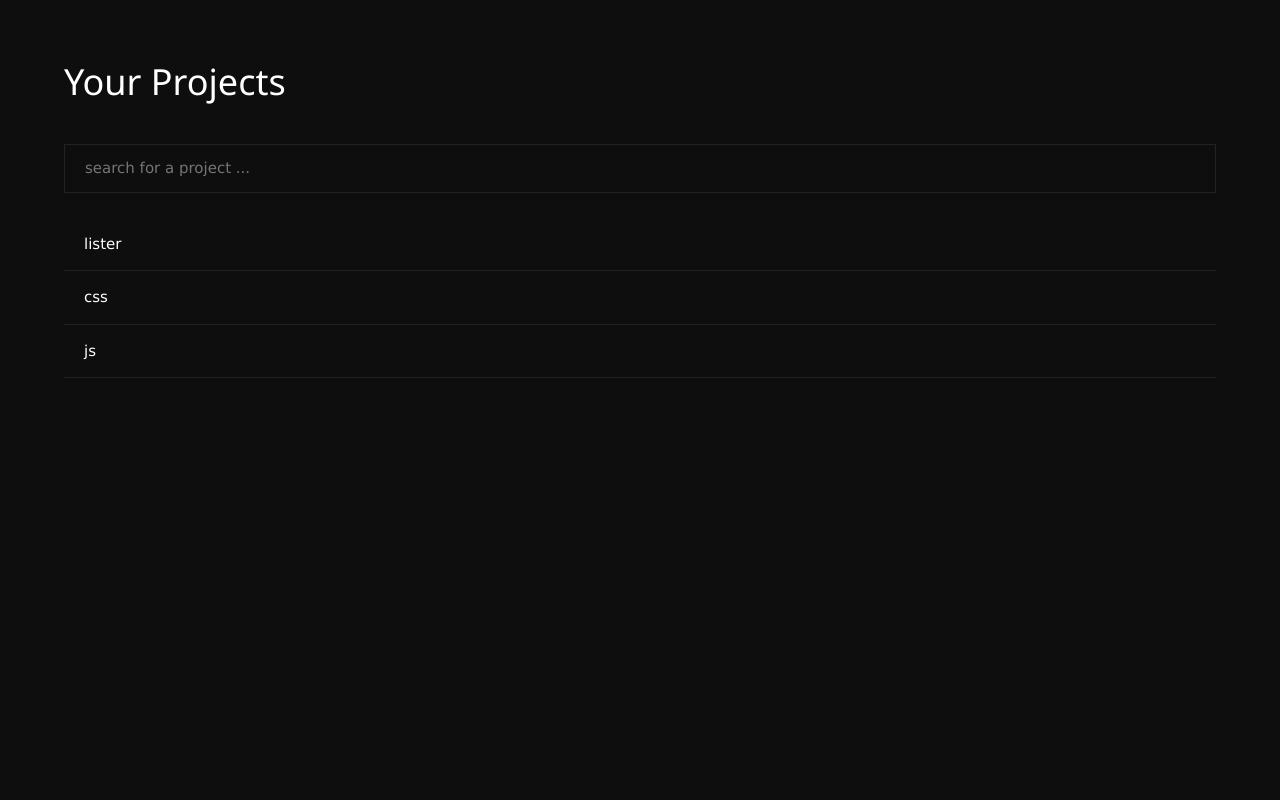
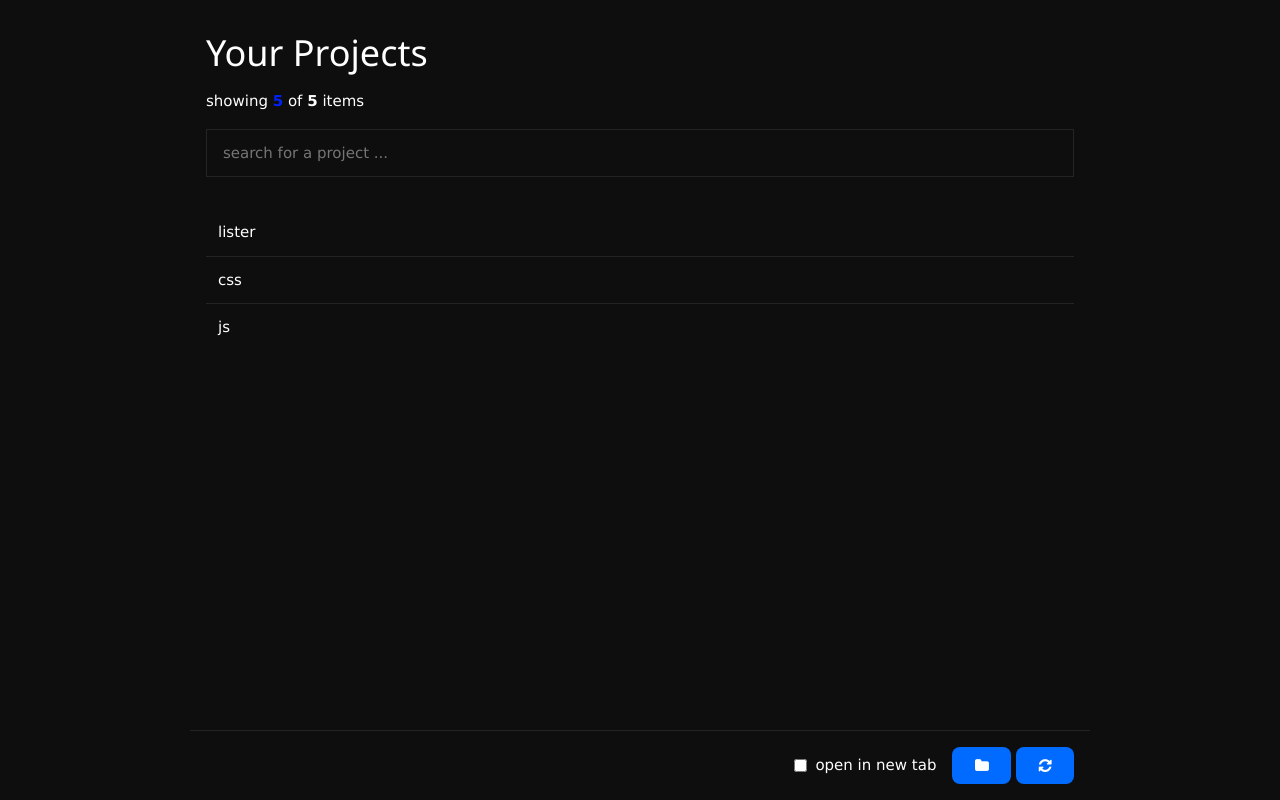
Before and after one commit to corygshava/lister, a PHP site: page /browser.php in a window 1280 px wide. Run offline with PHP 8.4, Linux system fonts and the light colour scheme; some web fonts are replaced.

Commit message:
revamped the basic structure

```diff
--- a/browser.php
+++ b/browser.php
@@ -6,6 +6,7 @@
 
 <?php
 	$allowed_methods = isset($allowed_methods) ? $allowed_methods : $default_methods;
+	$show_files = isset($show_files) ? $show_files : false;
 	$tohide = isset($tohide) ? $tohide : $default_hide;
 	$dir = isset($dir) ? $dir : './';
 ?>
@@ -31,7 +32,13 @@
 			continue;
 		}
 
+		if($show_files){
 			$foundfyls[] = $fyl;
+		} else if(is_dir($dir.$fyl)){
+			$foundfyls[] = $fyl;
+		} else {
+			continue;
+		}
 	}
 
 	closedir($drf);
@@ -46,18 +53,32 @@
 <!DOCTYPE html>
 <html>
 <head>
-	<link rel="stylesheet" href="lister/css/styles.css">
-	<link rel="stylesheet" href="lister/css/w3.css">
+	<link rel="stylesheet" href="/lister/css/styles.css">
+	<link rel="stylesheet" href="/lister/css/coryG_base.css">
+	<link rel="stylesheet" href="/lister/css/w3.css">
+	<link rel="stylesheet" href="/lister/css/iconic.css">
 	<title>Your projects</title>
 	<meta name="viewport" content="initial-scale=1,width-device-width">
+
+	<script src="/lister/js/app.js"></script>
+	<script src="/lister/js/SuperScript.js"></script>
+	<script src="/lister/js/toappend.js"></script>
+	<script src="/lister/js/customalerter.js"></script>
 </head>
 <body>
+	<div class="maincontent">
+		<div class="links">
+			<div class="spacy-sm flow gap-sm" data-role="headpart">
+				<div class="hed">
+					<h1>Your Projects</h1>
+					<span>showing <b class="themetxt">5</b> of <b>5</b> items</span>
+				</div>
+				<div class="searchbox">
+					<input type="search" id="filter" oninput="filterlinks()" placeholder="search for a project ...">
+				</div>
+			</div>
 
-<div class="links">
-	<h1>Your Projects</h1>
-	<div class="search">
-		<input type="text" id="filter" oninput="filterlinks()" placeholder="search for a project ...">
-	</div>
+			<div class="spacy-sm" data-role="fyllinks">
 				<?php
 					// Get the current directory
 					$dir = './';
@@ -81,6 +102,22 @@
 						echo "Directory does not exist.";
 					}
 				?>
+			</div>
+
+			<div data-role="options" class="flow centroid">
+				<div class="stuff gap-sm spacy-sm">
+					<div class="flowline center gap-tn">
+						<input type="checkbox" id="npt_newtab">
+						<label for="npt_newtab"> open in new tab</label>
+					</div>
+					<div>
+						<a class="btn primary" href="../"><i class="icon-folder"></i></a>
+						<a class="btn primary" href="#"><i class="icon-refresh"></i></a>
+					</div>
+				</div>
+			</div>
+		</div>
+	</div>
 
 	<script>
 		/*
@@ -124,7 +161,5 @@
 			})
 		}
 	</script>
-
-</div>
 </body>
 </html>
--- /dev/null
+++ b/css/coryG_base.css
@@ -0,0 +1,467 @@
+:root {
+	--themecolor: #0022ff;
+	--seccolor: rgb(2, 107, 255);
+	--darkcolor: #0f0284;
+	--clr-theme-dark: var(--darkcolor);
+	--clr-bg: #0e0e0e;
+	/* --clr-bg: red; */
+	--clr-bgglass: #0e0e0eaa;
+	--clr-darkglass: #000000aa;
+	--clr-panelbg: #242424;
+	--clr-whiteglass: #efefefaa;
+	--clr-alttext: #fefefe;
+	--clr-text: #fff;
+	--clr-text-muted: #999;
+	--clr-mode: #000;
+	--clr-altmode: #fff;
+	--borderdesktop: transparent;
+	--themeglow: 0 0 16px var(--themecolor);
+	--themeshadow: 0 0 16px rgba(0,0,0,0.7);
+	--lightshadow: 0 0 16px rgba(0,0,0,0.2);
+	--overlaybg: rgba(0,0,0,0.8);
+	--size-tn: 8px;
+	--size-sm: 16px;
+	--size-nm: 24px;
+	--size-md: 32px;
+	--size-lg: 48px;
+	--size-mg: 64px;
+	--roundness: 8px;
+	--minspan: 800px;
+}
+
+/* imgs */
+:root{
+	--herobgimg: url('../imgs/slides/slide1.webp');
+}
+
+*,*::after,*::before{
+	box-sizing: border-box;
+	transition: 0.3s ease-out;
+}
+html{
+	scroll-behavior: smooth;
+}
+.body{
+	font-family: 'Playfair Display',system-ui,sans-serif !important;
+	background:var(--clr-bg);
+	color:var(--clr-text);
+	line-height:1.6;
+	padding: 0;
+	margin: 0;
+	width: 100vw;
+	overflow-x: hidden;
+	min-height: 100vh;
+}
+a{
+	text-decoration: none;
+	color: inherit;
+}
+
+/* UI kit */
+	/* ---------- headings ------------------- */
+		.hedtxt,.h1,.hedtxt2,.h2,.hedtxt3,.h3{
+			font-weight: 800;
+			display: block;
+			width: 100%;
+			text-transform: capitalize;
+		}
+		.hedtxt,.h1{
+			font-size: min(var(--size-mg),14vw);
+		}
+		.hedtxt2,.h2{
+			font-size: min(var(--size-lg),7vw);
+		}
+		.hedtxt3,.h3{
+			font-size: min(var(--size-md,1.75vw));
+		}
+		.hedtxt b,.h1 b,.hedtxt2 b,.hedtxt3 b,.h2 b{color: var(--themecolor);font-family: 'Great Vibes';}
+
+	/* ---------- 1. Buttons ----------------- */
+		.mybtn, .btn:not(.except){
+			display:inline-flex;
+			align-items:center;
+			justify-content:center;
+			gap:.5rem;
+			padding:.75rem 1.5rem;
+			border-radius:var(--roundness);
+			font-weight:600;
+			cursor:pointer;
+			text-shadow: none;
+			border:none;
+		}
+		.mybtn.primary,.btn:not(.except).primary{background:var(--seccolor);color:#fff}
+		.mybtn.primary:hover,.btn:not(.except).primary:hover{background:var(--clr-theme-dark);transform:translateY(-1px);box-shadow:var(--shadow-md);color: #fff !important;}
+		.mybtn.outline,.btn:not(.except).outline{background:transparent;color:var(--themecolor);border:1px solid var(--themecolor)}
+		.mybtn.outline.light,.btn:not(.except).outline.light{background:transparent;color:var(--seccolor);border:1px solid var(--seccolor)}
+		.mybtn.outline.dark,.btn:not(.except).outline.dark{background:transparent;color:var(--darkcolor);border:1px solid var(--darkcolor)}
+		.mybtn.outline:hover,.btn:not(.except).outline:hover{background:var(--seccolor);color:#fff;border: 1px solid var(--themecolor);}
+
+	/* ---------- 2. navbar ------------------ */
+		nav{
+			position:fixed;
+			top:0;
+			left:0;
+			width: 100%;
+			backdrop-filter: blur(7px);
+			z-index:12;
+		}
+		/* styles when its not scrolled */
+		nav:not(.scrolled){
+			color: var(--clr-alttext) !important;
+			background: transparent;
+			padding: 64px 40px 20px 40px;
+			border-bottom: 1px solid var(--clr-alttext);
+		}
+		/* styles when its scrolled */
+		nav.scrolled{
+			border-bottom: 1px solid #ddd;
+			/* border-bottom: 1px solid transparent; */
+			padding: 12px 20px;
+			/* background-color: var(--clr-panelbg); */
+			background-color: var(--clr-bg);
+			color: var(--clr-text);
+		}
+		nav .navcon {
+			padding: 0 8px;
+			display: flex;
+			justify-content: space-between;
+			align-items: center;
+			gap: 20px;
+		}
+		nav .navcon .navlinks{
+			opacity: 1;
+			/*padding: 32px;*/
+		}
+		nav .navcon .navlinks a{
+			padding: 8px 16px;
+			border-radius: var(--roundness);
+			position: relative;
+			overflow: hidden;
+		}
+		nav .navcon .navlinks a:not(.active):hover{
+			color: var(--themecolor);
+		}
+		nav .navcon .navlinks a::before{
+			border-radius: var(--roundness);
+			content: '';
+			position:absolute;
+			top:0;
+			left:0;
+			width: 100%;
+			height: 100%;
+			background: linear-gradient(80deg,var(--seccolor),var(--themecolor));
+			opacity: 0;
+			z-index: -1;
+		}
+		nav .navcon .navlinks a.active{
+			color: var(--clr-alttext);
+			font-weight: 800;
+		}
+		nav .navcon .navlinks a.active::before{
+			opacity: 1;
+		}
+		nav .logo{font-size:min(1.1rem, 7vw);font-weight:700;color:var(--seccolor)}
+		nav img.logo{aspect-ratio: 1;object-fit: cover;height: 60px;}
+
+	/* ---------- 3. modals ------------------ */
+		.mymodal{
+			position: fixed;
+			top: 0;
+			bottom: 0;
+			left: 0;
+			width: 100%;
+			height: 100%;
+			display: flex;
+			flex-direction: column;
+			align-items: center;
+			justify-content: center;
+			background: var(--overlaybg);
+			z-index: 24;
+		}
+		.mymodal.block{
+			background: var(--clr-bg);
+		}
+		.mymodal .modal-content{
+			padding: 24px 32px;
+			width: min(1000px, 96vw);
+			max-height: 96vh;
+			overflow: hidden auto;
+			border-radius: var(--roundness);
+			background: var(--clr-panelbg);
+			position: relative;
+		}
+		.mymodal .modal-content .closebtn{
+			position: absolute;
+			top: 0;
+			right: 0;
+			padding: var(--size-md);
+			background: transparent;
+			border:none;
+			cursor: pointer;
+			color: inherit;
+		}
+		.mymodal .modal-content .closebtn:hover{
+			color: red;
+			scale: 1.1;
+		}
+
+	/* ---------- 4. Banner ------------------ */
+		.banner{
+			background:linear-gradient(80deg,var(--themecolor) 0,var(--seccolor) 80%);
+			color:var(--clr-text) !important;
+			text-align:center;
+			padding:.75rem 1rem;
+			font-weight:600;
+			width: 100%;
+			z-index: 16 !important;
+		}
+		.banner a{
+			color: #fff;
+		}
+
+	/* ---------- 10. FOOTER ----------------- */
+		footer{padding:50px 40px 30px;font-size:1.1rem;color:var(--clr-text);display:flex;flex-direction:column;gap:20px;position: relative;}
+		footer:before{
+			content: '';
+			position: absolute;
+			width: 100%;
+			height: 100%;
+			top: 0;
+			left: 0;
+			background: var(--seccolor);
+			opacity: 0.17;
+			z-index: -1;
+		}
+		.footer-top{display:flex;flex-wrap:wrap;gap:40px;}
+		.footer-col{flex:1 1 200px;}
+		.footer-col h4{margin-bottom:10px;font-weight:800;text-transform:uppercase;letter-spacing:.05em;color: var(--clr-mode);}
+		.footer-bottom{text-align:center;font-size:.99rem;padding-top:20px;border-top:1px solid #6e6e6e;margin-top: 12px;}
+		.footer-col>div{padding: 0 10px;gap: 10px !important;}
+		.footer-col>div a{text-decoration: none;}
+		.footer-col>div a:hover{color: var(--darkcolor);}
+
+	/* ---------- 11. OVERLAY ---------------- */
+		.overlay#xtrasmenu{
+			justify-content: flex-end;
+			background: #00000077 !important;
+		}
+		.overlay .searchbox {
+			display: flex;
+			/* flex-wrap: wrap; */
+			gap: var(--gap-md);
+			flex-direction: row;
+			width: 100%;
+			justify-content: space-around;
+			align-items: stretch;
+		}
+		.overlay .searchbox>* {
+			flex: 1 0 auto;
+		}
+		.overlay .searchbox input {
+			/* flex: 1 1 200px; */
+			padding: var(--size-sm);
+			background: transparent;
+			border: none;
+			border-bottom: 1px solid var(--themecolor);
+		}
+		.overlay .searchbox input:focus {
+			outline: none;
+		}
+		.overlay .searchbox button{
+			flex: 1 0 75px !important;
+		}
+
+	/* ---------- 12. ergonomic menu --------- */
+		.ergomenu{
+			position: fixed;
+			right: 0;
+			bottom: 0;
+			padding: var(--size-md) var(--size-sm);
+			z-index: 10;
+		}
+		.ergomenu .contents{
+			opacity: 1;
+			/**/
+		}
+		.ergomenu a{
+			background: var(--clr-bg);
+			box-shadow: var(--lightshadow);
+			border-radius: 0;
+		}
+		.ergomenu a:hover{
+			background: var(--themecolor);
+			color: var(--clr-alttext);
+		}
+
+	/* ---------- 17. cards section ---------- */
+		.mycard:not(.except){
+			background:#fff;
+			border-radius:var(--roundness);
+		}
+		.mycard:not(.except):hover{
+			box-shadow:0 4px 12px rgba(0,0,0,.05);
+			border: 1px solid transparent;
+		}
+
+	/* ---------- 17. cards section ---------- */
+		.cards{display:flex;gap:1.5rem;flex-wrap:wrap;justify-content:center}
+		.card{background:#fff;border-radius:var(--roundness);box-shadow:0 4px 12px rgba(0,0,0,.05);flex:1 1 200px;padding:2rem;text-align:center;border: 1px solid transparent;}
+		a.card{color:#333;text-decoration:none;display:block}
+		.card:hover:not(.except){translate: 0 -12px;border: 1px solid var(--themecolor);}
+		.card i:not(.except){font-size:2.5rem;margin-bottom:1rem;color:#222}
+		.card i:not(.except).smaller{font-size: 1.2rem;}
+		.card img{width:100%;height:200px;object-fit:cover}
+		.card .caption{padding:1.5rem}
+		.card h3{margin-bottom:.5rem;font-size:1.25rem}
+		.card p{font-size:.95rem;color:#555}
+
+/* reusables x utilities */
+	.grid-30-70{display:grid;grid-template-columns:1fr 2fr;align-items:center}
+	.grid-70-30{display:grid;grid-template-columns:2fr 1fr;align-items:center}
+	.grid-50-50{display:grid;grid-template-columns:1fr 1fr;align-items:center}
+
+	.container{width:min(90%,1200px);margin-inline:auto}
+	.fullheight{min-height: 100vh;}
+	.fullwidth{min-width: 100vw;}
+	.in_fullheight{min-height: 100%;}
+	.in_fullwidth{min-width: 100%;}
+	.section{padding-block:5rem}
+
+	.cta-btn{
+		background: linear-gradient(80deg,var(--seccolor),var(--themecolor));
+		color: #fff;
+	}
+	.unsee{opacity: 0;}
+
+	.flow{
+		display: flex;
+		flex-direction: column;
+		justify-content:center;
+	}
+	.flow.center{
+		align-items: center;
+		gap: 16px;
+	}
+	.flow.left{
+		align-items: flex-start;
+		gap: 16px;
+	}
+	.flow.right{
+		align-items: flex-end;
+		gap: 16px;
+	}
+
+	.flowline{
+		display: flex;
+		flex-direction: row;
+		justify-content:center;
+	}
+	.flowline.right{
+		justify-content: flex-end;
+		gap: 16px;
+	}
+	.flowline.centered{
+		justify-content: center;
+		gap: 16px;
+	}
+	.flowline.left{
+		justify-content: flex-start;
+		gap: 16px;
+	}
+	.spread{
+		justify-content: space-between;
+	}
+	.centerline{
+		align-items: center;
+	}
+	.overflow{
+		flex-wrap: wrap;
+	}
+
+	.nogap{gap: 0 !important;}
+	.gap-tn{gap: var(--size-tn);}
+	.gap-sm{gap: var(--size-sm);}
+	.gap-nm{gap: var(--size-nm);}
+	.gap-md{gap: var(--size-md);}
+	.gap-lg{gap: var(--size-lg);}
+	.gap-mg{gap: var(--size-mg);}
+
+	.text-tn{font-size: var(--size-tn);}
+	.text-sm{font-size: var(--size-sm);}
+	.text-nm{font-size: var(--size-nm);}
+	.text-md{font-size: var(--size-md);}
+	.text-lg{font-size: var(--size-lg);}
+	.text-mg{font-size: var(--size-mg);}
+
+	.nopadding{padding: 0 !important;}
+	.spacy-tn{padding: var(--size-tn) !important;}
+	.spacy-sm{padding: var(--size-sm) !important;}
+	.spacy-nm{padding: var(--size-nm) !important;}
+	.spacy-md{padding: var(--size-md) !important;}
+	.spacy-lg{padding: var(--size-lg) !important;}
+	.spacy-mg{padding: var(--size-mg) !important;}
+
+	.nodistance{margin: 0 !important;}
+	.distance-tn{margin: var(--size-tn) 0;}
+	.distance-sm{margin: var(--size-sm) 0;}
+	.distance-nm{margin: var(--size-nm) 0;}
+	.distance-md{margin: var(--size-md) 0;}
+	.distance-lg{margin: var(--size-lg) 0;}
+	.distance-mg{margin: var(--size-mg) 0;}
+
+	.btn-group:not(.except) {
+		display: inline-flex;
+		gap: 1rem;
+		flex-wrap: wrap;
+	}
+	.themetag{padding: var(--size-sm);background-color: var(--themecolor);color: var(--clr-alttext);font-weight: 800;}
+	.themebg{background-color: var(--themecolor) !important;}
+	.themetxt{color: var(--themecolor);}
+	.themeround{border-radius: var(--roundness);}
+	.modebg{background-color: var(--clr-bg);}
+	.panelbg{background-color: var(--clr-panelbg);}
+
+	.centroid{
+		display: flex;
+		flex-direction: column;
+		justify-content: center;
+		align-items: center;
+	}
+
+	.progress:not(.except){
+		background-color: var(--clr-panelbg);
+		border-radius: var(--roundness);
+		overflow: hidden;
+	}
+	.progress:not(.except) div{
+		height: var(--size-tn);
+		background: var(--themecolor);
+		width: 25%;
+	}
+
+	.stroked {
+		-webkit-text-stroke-width: 1px;
+		-webkit-text-stroke-color: var(--themecolor);
+		font-weight: 800;
+	}
+
+	.modetxt{color: var(--clr-text) !important;}
+	.modealttxt{color: var(--clr-alttext) !important;}
+	.panelbg{background-color: var(--clr-panelbg);}
+
+	.standin{
+		padding: var(--size-md);
+		text-align: center;
+		color: var(--clr-text-muted);
+		font-style: italic;
+	}
+
+	.ultra-over{
+		position: fixed;
+		z-index: 9999;
+	}
+
+	.borderless{border: none !important;}
+	.bordertrans{border-color: transparent !important;}
+
+	.normalfont{font-family: Arial, calibri, Helvetica, sans-serif !important;}
--- a/css/styles.css
+++ b/css/styles.css
@@ -1,45 +1,84 @@
 :root{
-    --bordercol: #222;
-    --bgcolor: #0e0e0e;
-    --textcol: #fff;
-    --themecolor: #0022ff;
+    --bordercol: var(--clr-panelbg);
+    --bgcolor: var(--clr-bg);
+    --textcol: var(--clr-text);
+    --themecolor: var(--themecolor);
+    --widthlimit: 900px;
 }
 *{
     box-sizing: border-box;
     transition: 0.3s ease-out;
 }
 body{
-    background-color: var(--bgcolor);
-    color: #fff;
-}
-.search input{
-    display: block;
-    width: 100%;
-    margin: 25px auto;
-    padding: 12px 20px;
-    background: var(--bgcolor);
-    border: 1px solid var(--bordercol);
+    background-color: var(--bgcolor) !important;
     color: var(--textcol);
-}
-.search input:focus{
-    outline: none;
-    border: 2px solid var(--themecolor);
-}
-.links{
     display: flex;
     flex-direction: column;
-    width: 90%;
-    min-width: 300px;
-    margin: 45px auto;
+    justify-content: flex-start;
+    align-items: center;
+    width: 100vw;
 }
-a{
+
+.maincontent{
+    display: flex;
+    flex-direction: column;
+    width: 96vw;
+    min-height: 100vh;
+    max-width: var(--widthlimit);
+    position: relative;
+}
+.maincontent [data-role="headpart"]{
+    /* background-color: red; */
+    padding: var(--size-sm);
+}
+[data-role="headpart"] .searchbox input{
+    padding: 12px 16px;
+    width: 100%;
+    background-color: transparent;
+    color: var(--textcol);
+    border: 1px solid var(--bordercol);
+}
+[data-role="headpart"] .searchbox input:focus{
+    border-color: var(--themecolor);
+    outline: none;
+}
+
+[data-role="fyllinks"]{
+    padding: var(--size-sm);
+    display: flex;
+    flex-direction: column;
+    margin: 0 0 64px 0  ;
+}
+[data-role="fyllinks"] a{
+    padding: 12px;
     display: inline-block;
-    text-decoration: none;
-    padding: 15px 20px;
     border-bottom: 1px solid var(--bordercol);
 }
-a:hover{
-    background-color: #111;
+[data-role="fyllinks"] a:last-child{
+    border: none;
+}
+[data-role="fyllinks"] a:hover{
     color: var(--themecolor);
-/*    text-shadow: 2px 2px 20px rgba(0, 255, 85, 0.664);*/
+    border-color: var(--themecolor);
 }
+
+[data-role="options"]{
+    position: fixed;
+    bottom: 0;
+    left: 0;
+    width: 100%;
+    pointer-events: none;
+}
+[data-role="options"] .stuff{
+    width: 96vw;
+    max-width: var(--widthlimit);
+    display: flex;
+    justify-content: flex-end;
+    align-items: center;
+    /* background-image: linear-gradient(90deg,transparent,var(--bgcolor)); */
+    background-color: var(--bgcolor);
+    border-top: 1px solid var(--bordercol);
+}
+[data-role="options"] .stuff>*{
+    pointer-events: all;
+}
--- /dev/null
+++ b/js/app.js
@@ -0,0 +1 @@
+// made to allow me to offload certain routine tasks
```
Lines whose indentation alone changed are shown as unchanged.
